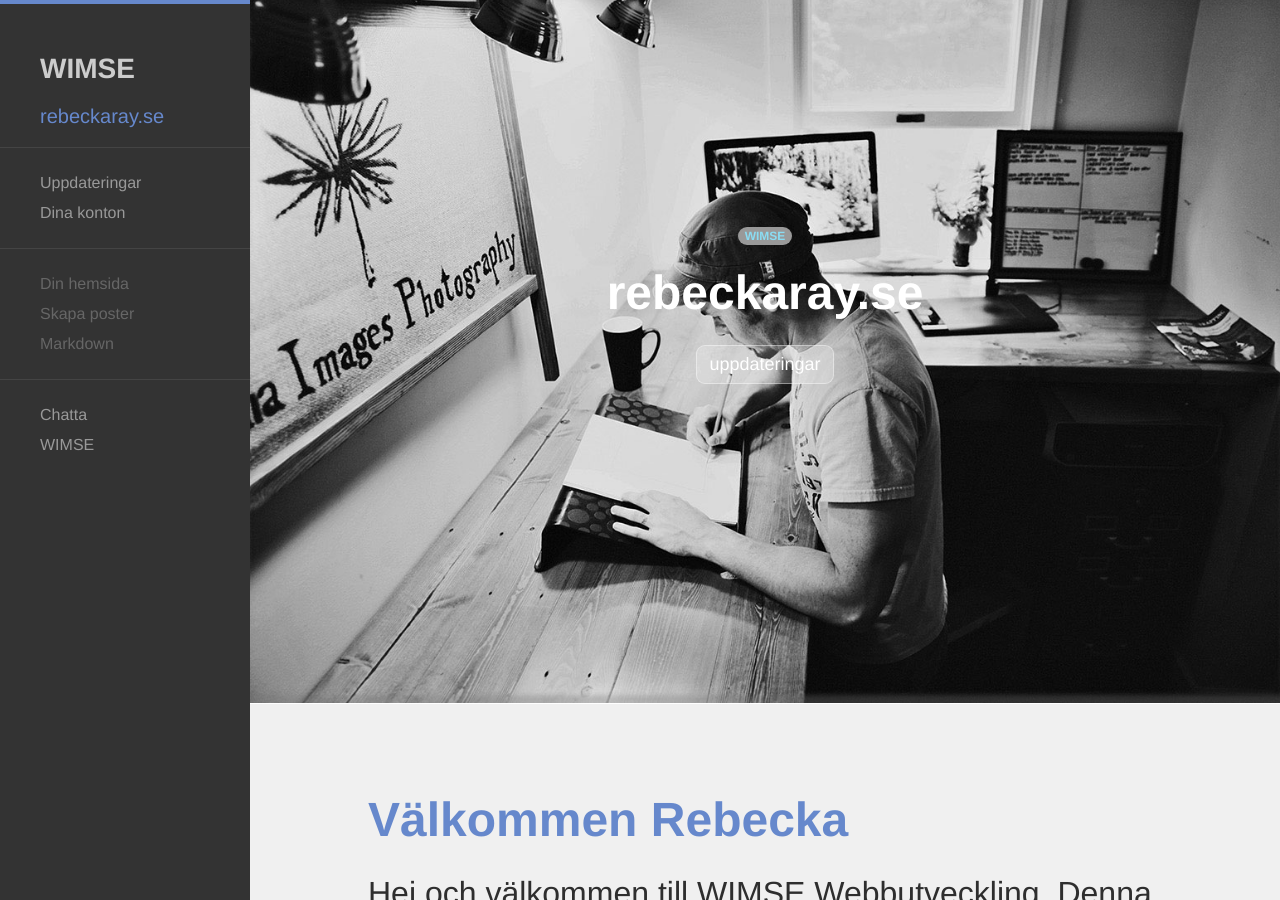
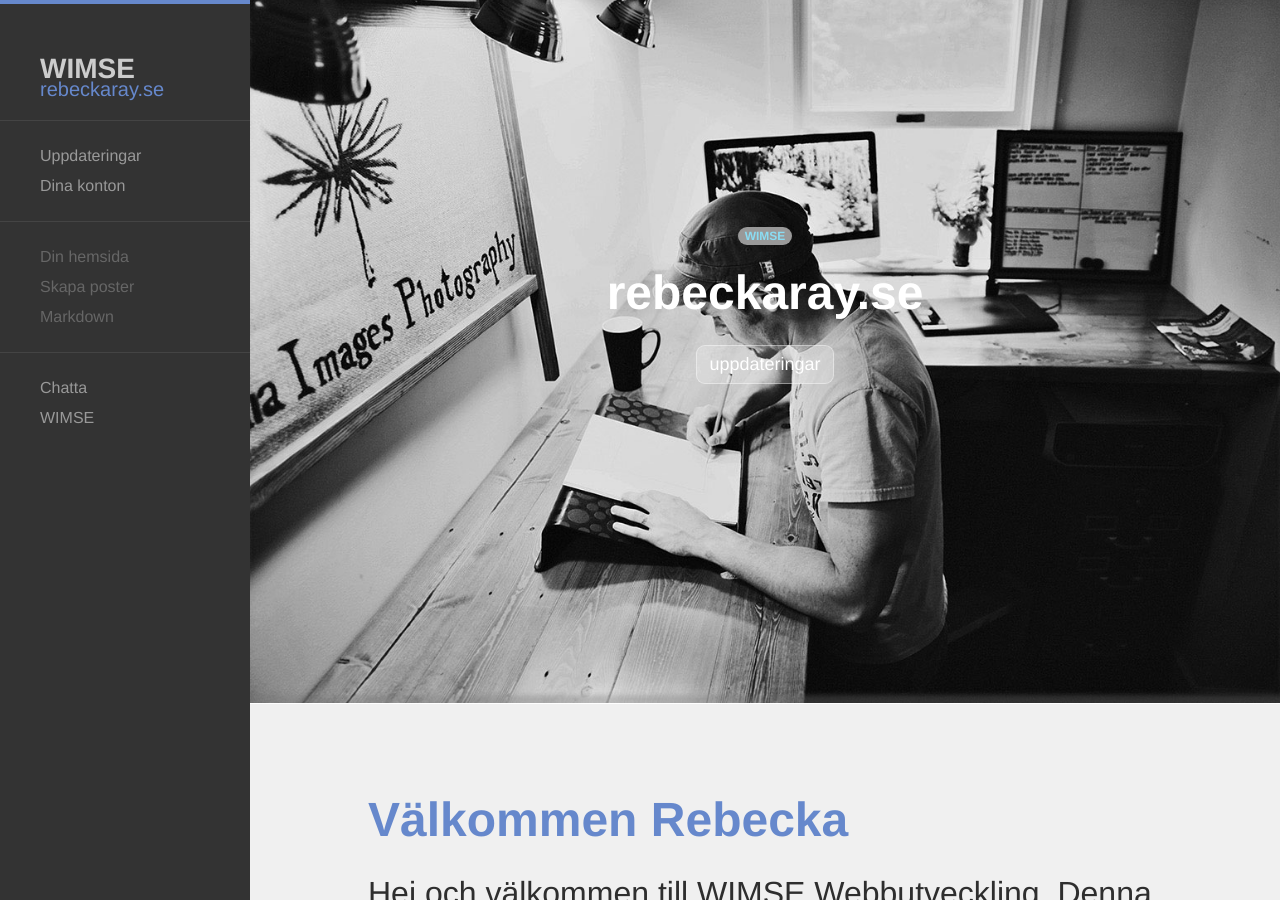
Before and after one commit to rebeckaray/rebeckaray.github.io, a Jekyll site: the page built from index.html, in a window 1280 px wide and 900 px high. Built offline with Jekyll 4.4.1, drawn with Linux system fonts in a browser that asks for light colours; nearby versions of some CDN libraries; Markdown is read by kramdown in place of the engine named in the settings.

Commit message:
fixed brand

```diff
--- a/css/style.css
+++ b/css/style.css
@@ -191,7 +191,9 @@ hr {
   -webkit-transition:.5s;
   transition:.5s
 }
-
+.sidebar-brand h3{
+  margin-top:-17px;
+}
 .sidebar-nav > .sidebar-brand a
 {
   color:#999
```
Also changed, not shown: 1 other file.
